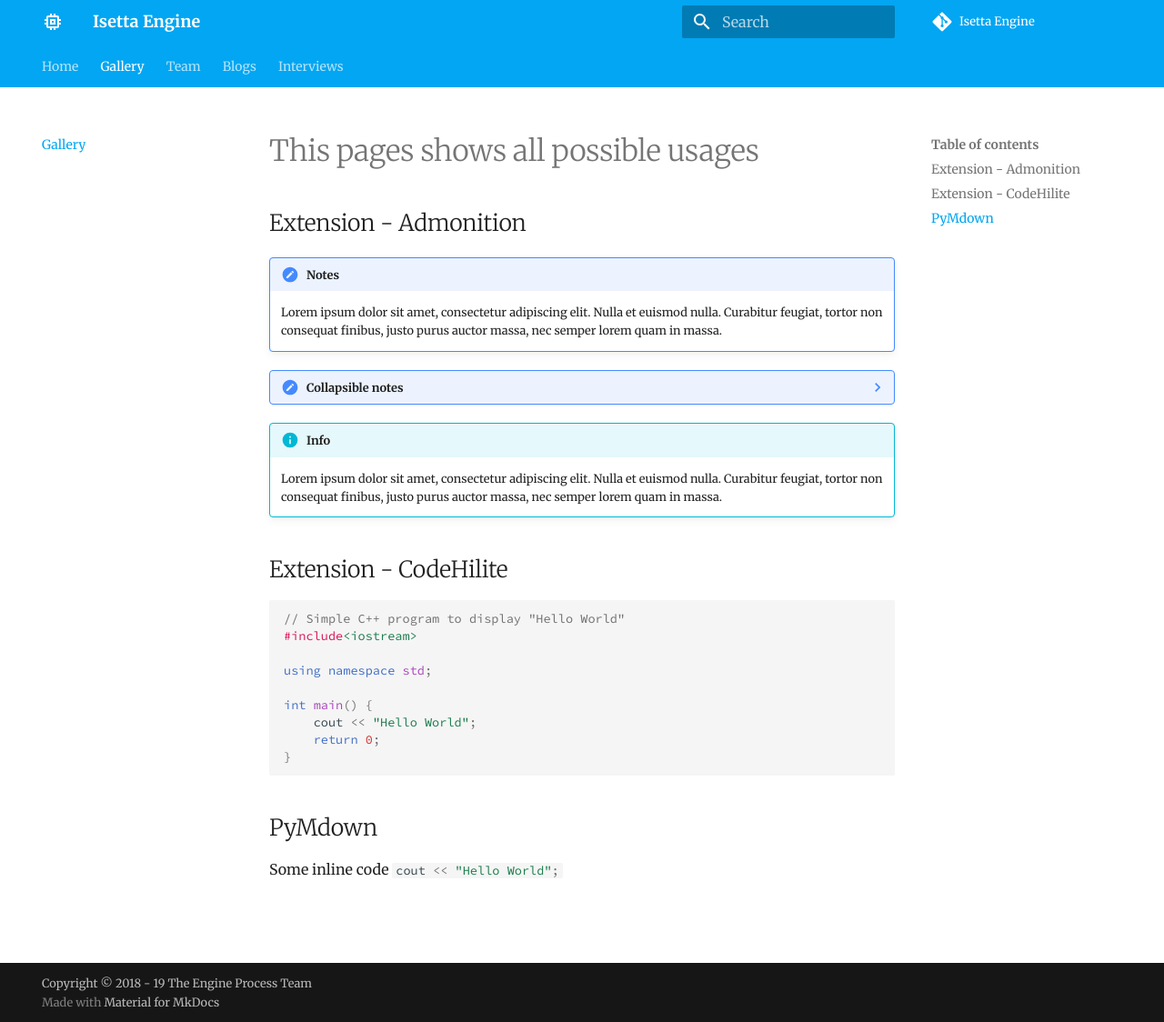
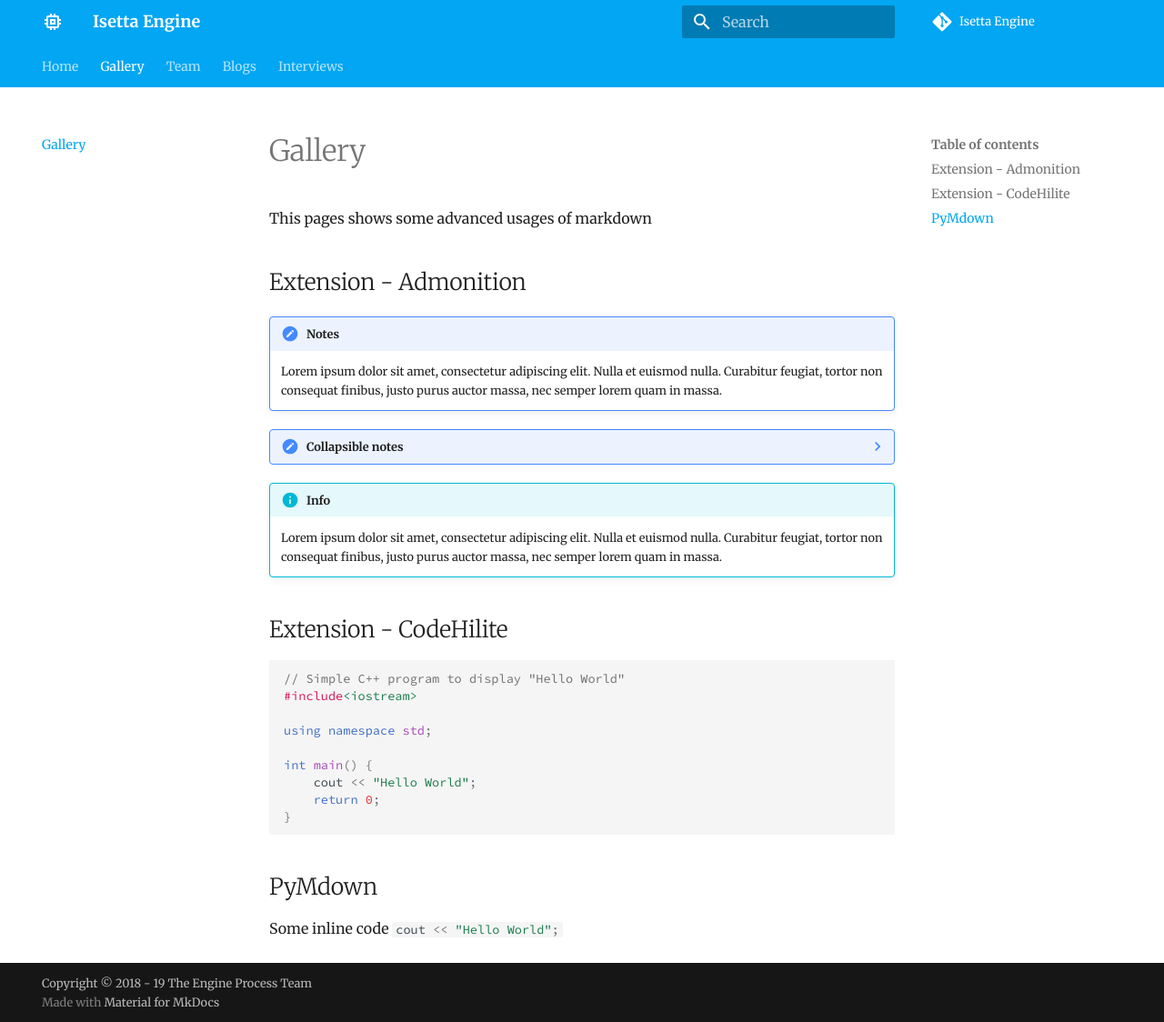
Before and after one commit to Isetta-Team/Isetta-Website-Raw, an MkDocs documentation site: the page built from docs/gallery.md, in a window 1280 px wide and 1124 px high. Shown: the whole window at 91% size. Built offline with MkDocs 1.6.1 and Material for MkDocs 9.7.7, drawn with Linux system fonts in a browser that asks for light colours; comment, search, counter and statistics services are not loaded.

Commit message:
Experimenting with linking source

```diff
--- a/docs/gallery.md
+++ b/docs/gallery.md
@@ -1,9 +1,10 @@
-title: Title override
-description: Nullam urna elit, malesuada eget finibus ut, ac tortor.
-path: docs
+title: Markdown gallery
+description: This pages shows some advanced usages of markdown
+path: tree/master/docs
 source: gallery.md
 
-# This pages shows all possible usages
+# Gallery
+This pages shows some advanced usages of markdown
 
 ## Extension - Admonition
 
```
